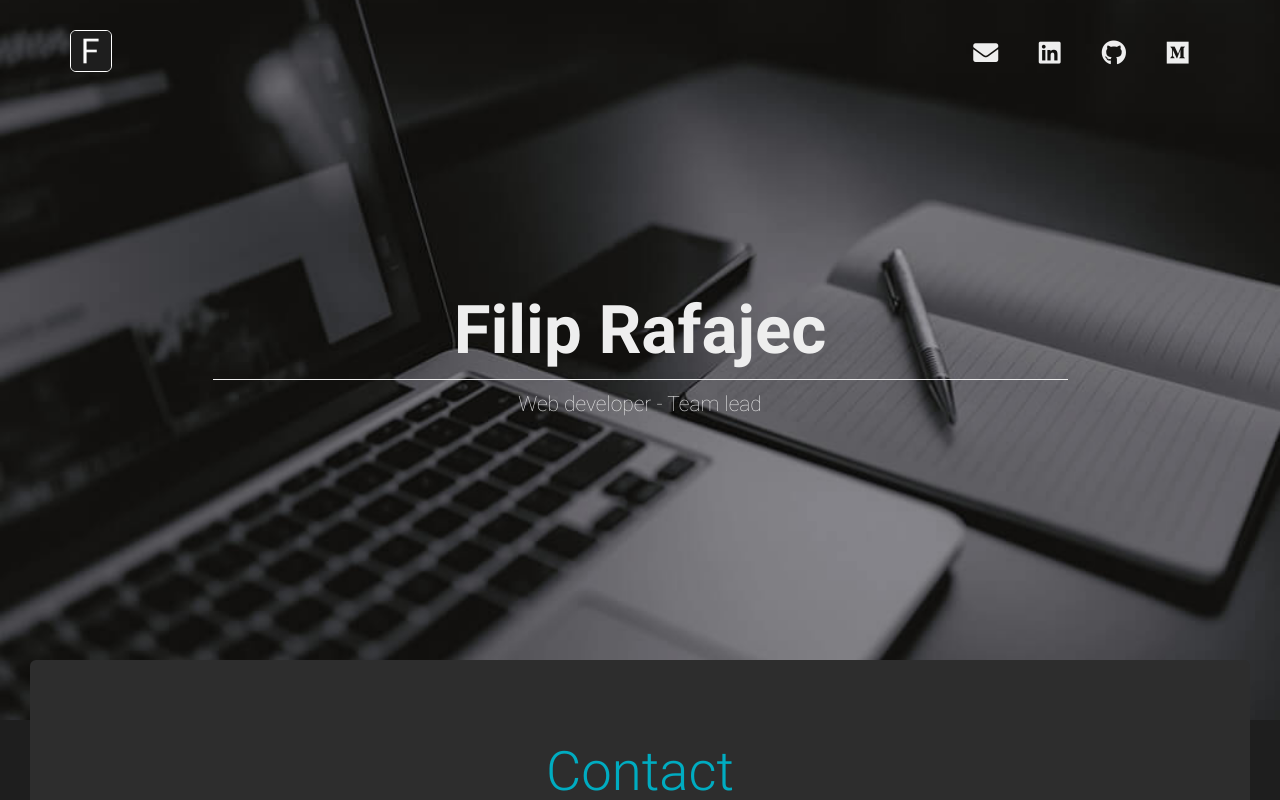
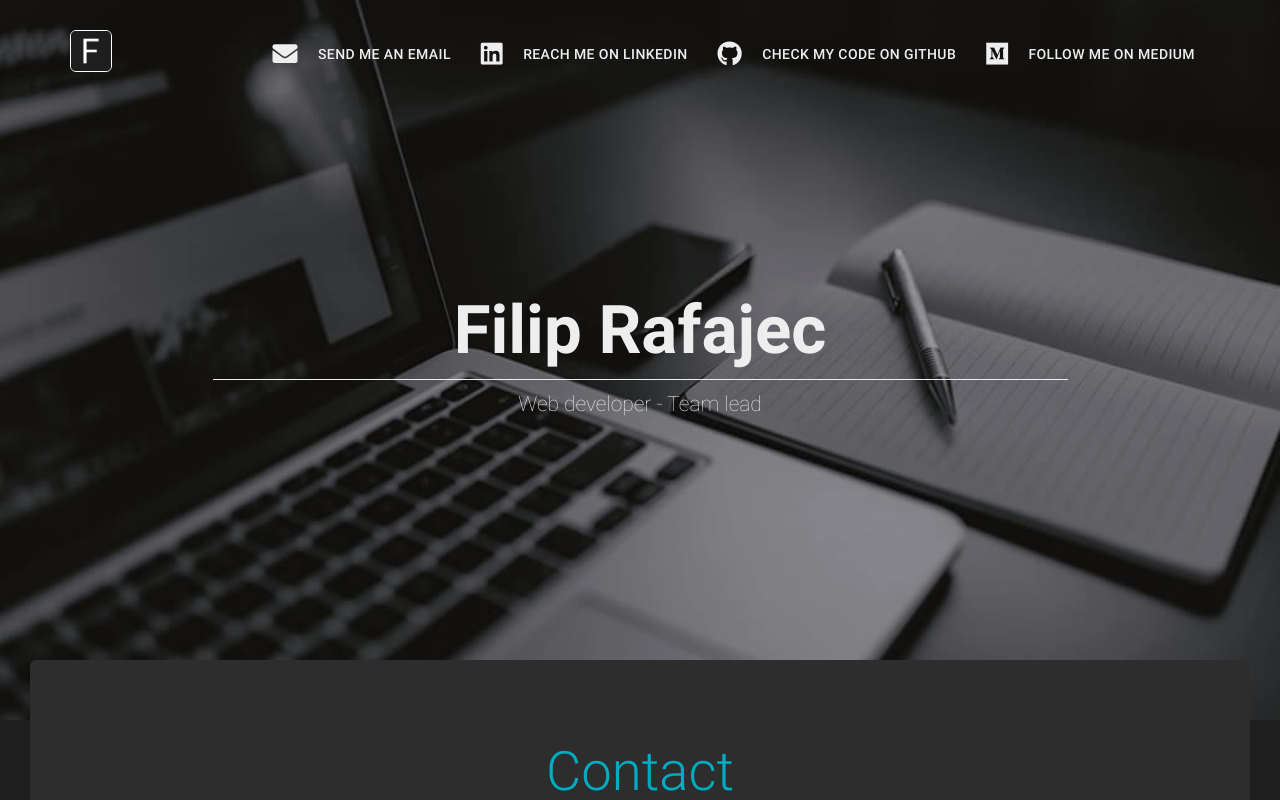
Before and after one commit to frafajec/frafajec.github.io, a React (Create React App) app: page / in a window 1280 px wide. Shown: the top 800 px of the page. Built offline with nearby package versions, Linux system fonts and the light colour scheme.

Commit message:
element updates

```diff
--- a/src/App/index.tsx
+++ b/src/App/index.tsx
@@ -30,6 +30,7 @@ class App extends React.Component<IAppProps, IAppState> {
           <Contact id={scrollTo.contact} />
           <hr className={classes.underline} />
           <Profile id={scrollTo.profile} />
+          <hr className={classes.underline} />
           <Experiences id={scrollTo.experiences} />
         </div>
         <Footer />
--- /dev/null
+++ b/src/components/Nav/HeaderLinks/Item/index.tsx
@@ -0,0 +1,46 @@
+/*eslint-disable*/
+import * as React from 'react';
+
+// @material-ui/core components
+import withStyles, { WithStyles } from '@material-ui/core/styles/withStyles';
+import ListItem from '@material-ui/core/ListItem';
+import Button from '@material-ui/core/Button';
+import Tooltip from '@material-ui/core/Tooltip';
+
+import { headerLinks, headerLinkKey } from 'core/constants';
+import styles from './styles';
+
+// ------------------------------------------------------------
+interface IItemProps {
+  readonly drawer?: boolean;
+  readonly values: typeof headerLinks[headerLinkKey];
+}
+interface IProps extends WithStyles<typeof styles>, IItemProps {}
+
+// ------------------------------------------------------------
+function Item({ ...props }: IProps) {
+  const { classes, drawer = false, values } = props;
+
+  return (
+    <ListItem className={classes.listItem}>
+      <Tooltip
+        id={values.id}
+        title={values.title}
+        placement={window.innerWidth > 959 ? 'top' : 'left'}
+        classes={{ tooltip: classes.tooltip }}
+      >
+        <Button
+          href={values.href}
+          target="_blank"
+          onClick={values.onClick}
+          className={classes.navLink}
+        >
+          <i className={classes.icons + ' ' + values.icon} />
+          {drawer ? <span className={classes.navLinkText}>{values.title}</span> : null}
+        </Button>
+      </Tooltip>
+    </ListItem>
+  );
+}
+
+export default withStyles(styles)(Item);
--- /dev/null
+++ b/src/components/Nav/HeaderLinks/Item/styles.ts
@@ -0,0 +1,60 @@
+import { Theme, createStyles } from '@material-ui/core';
+import variables from 'styles/variables';
+
+// ------------------------------------------------------------
+const headerLinksStyle = (theme: Theme) =>
+  createStyles({
+    icons: {
+      fontSize: '25px',
+      position: 'relative',
+    },
+    listItem: {
+      color: 'inherit',
+      display: 'block',
+      float: 'left',
+      padding: '0',
+      width: 'auto',
+      [theme.breakpoints.down('sm')]: {
+        '&:after': {
+          backgroundColor: variables.colors.white,
+          content: '""',
+          display: 'block',
+          height: '1px',
+          marginLeft: '15px',
+          width: 'calc(100% - 30px)',
+        },
+        width: '100%',
+      },
+    },
+    navLink: {
+      '&:hover,&:focus': {
+        background: variables.colors.shadow,
+        color: variables.colors.blue,
+      },
+      color: 'inherit',
+      padding: '0.9375rem',
+      [theme.breakpoints.down('sm')]: {
+        '& > span:first-child': {
+          justifyContent: 'flex-start',
+        },
+        margin: '8px 0 8px 15px',
+        textAlign: 'left',
+        width: 'calc(100% - 30px)',
+      },
+    },
+    navLinkText: {
+      margin: '2px 0 0 20px',
+    },
+    tooltip: {
+      background: variables.colors.white,
+      color: variables.colors.black,
+      fontSize: '0.875em',
+      lineHeight: '1.7em',
+      maxWidth: '200px',
+      minWidth: '130px',
+      padding: '10px 15px',
+      textAlign: 'center',
+    },
+  });
+
+export default headerLinksStyle;
--- a/src/components/Nav/HeaderLinks/index.tsx
+++ b/src/components/Nav/HeaderLinks/index.tsx
@@ -4,12 +4,11 @@ import * as React from 'react';
 // @material-ui/core components
 import withStyles, { WithStyles } from '@material-ui/core/styles/withStyles';
 import List from '@material-ui/core/List';
-import ListItem from '@material-ui/core/ListItem';
 import Button from '@material-ui/core/Button';
-import Tooltip from '@material-ui/core/Tooltip';
 
-import { urls } from 'core/constants';
-import GA from 'core/ga';
+import Item from './Item';
+
+import { headerLinkKey, headerLinks } from 'core/constants';
 import styles from './styles';
 
 // ------------------------------------------------------------
@@ -27,81 +26,14 @@ function HeaderLinks({ ...props }: IProps) {
     <>
       {drawer && (
         <Button className={classes.closeButton} onClick={onDrawerClose}>
-          <i className={classes.icons + ' far fa-times-circle'} />
+          <i className={'far fa-times-circle'} />
         </Button>
       )}
       <List className={classes.list}>
-        <ListItem className={classes.listItem}>
-          <Tooltip
-            id="email"
-            title="Send me an email"
-            placement={window.innerWidth > 959 ? 'top' : 'left'}
-            classes={{ tooltip: classes.tooltip }}
-          >
-            <Button
-              href={`mailto:${urls.EMAIL}`}
-              onClick={GA.openEmail}
-              className={classes.navLink}
-            >
-              <i className={classes.icons + ' fas fa-envelope'} />
-              {drawer ? <span className={classes.navLinkText}>Send me an email</span> : null}
-            </Button>
-          </Tooltip>
-        </ListItem>
-        <ListItem className={classes.listItem}>
-          <Tooltip
-            id="linkedin"
-            title="Reach me on linkedin"
-            placement={window.innerWidth > 959 ? 'top' : 'left'}
-            classes={{ tooltip: classes.tooltip }}
-          >
-            <Button
-              href={urls.LINKEDIN}
-              target="_blank"
-              onClick={GA.openLinkedin}
-              className={classes.navLink}
-            >
-              <i className={classes.icons + ' fab fa-linkedin'} />
-              {drawer ? <span className={classes.navLinkText}>Reach me on linkedin</span> : null}
-            </Button>
-          </Tooltip>
-        </ListItem>
-        <ListItem className={classes.listItem}>
-          <Tooltip
-            id="github"
-            title="Check my code on github"
-            placement={window.innerWidth > 959 ? 'top' : 'left'}
-            classes={{ tooltip: classes.tooltip }}
-          >
-            <Button
-              href={urls.GITHUB}
-              target="_blank"
-              onClick={GA.openGithub}
-              className={classes.navLink}
-            >
-              <i className={classes.icons + ' fab fa-github'} />
-              {drawer ? <span className={classes.navLinkText}>Check my code on github</span> : null}
-            </Button>
-          </Tooltip>
-        </ListItem>
-        <ListItem className={classes.listItem}>
-          <Tooltip
-            id="medium"
-            title="Follow me on medium"
-            placement={window.innerWidth > 959 ? 'top' : 'left'}
-            classes={{ tooltip: classes.tooltip }}
-          >
-            <Button
-              href={urls.MEDIUM}
-              target="_blank"
-              onClick={GA.openMedium}
-              className={classes.navLink}
-            >
-              <i className={classes.icons + ' fab fa-medium'} />
-              {drawer ? <span className={classes.navLinkText}>Follow me on medium</span> : null}
-            </Button>
-          </Tooltip>
-        </ListItem>
+        <Item drawer values={headerLinks[headerLinkKey.email]} />
+        <Item drawer values={headerLinks[headerLinkKey.linkedin]} />
+        <Item drawer values={headerLinks[headerLinkKey.github]} />
+        <Item drawer values={headerLinks[headerLinkKey.medium]} />
       </List>
     </>
   );
--- a/src/components/Nav/HeaderLinks/styles.ts
+++ b/src/components/Nav/HeaderLinks/styles.ts
@@ -4,67 +4,15 @@ import variables from 'styles/variables';
 // ------------------------------------------------------------
 const headerLinksStyle = (theme: Theme) =>
   createStyles({
-    icons: {
-      fontSize: '25px',
-      position: 'relative',
-    },
     list: {
-      color: 'inherit',
-      fontSize: '0.9rem',
-      margin: 0,
       padding: 0,
-    },
-    listItem: {
-      color: 'inherit',
-      display: 'block',
-      float: 'left',
-      padding: '0',
-      width: 'auto',
-      [theme.breakpoints.down('sm')]: {
-        '&:after': {
-          backgroundColor: variables.colors.white,
-          content: '""',
-          display: 'block',
-          height: '1px',
-          marginLeft: '15px',
-          width: 'calc(100% - 30px)',
-        },
-        width: '100%',
-      },
-    },
-    navLink: {
-      '&:hover,&:focus': {
-        background: variables.colors.shadow,
-        color: variables.colors.blue,
-      },
-      color: 'inherit',
-      padding: '0.9375rem',
-      [theme.breakpoints.down('sm')]: {
-        '& > span:first-child': {
-          justifyContent: 'flex-start',
-        },
-        margin: '8px 0 8px 15px',
-        textAlign: 'left',
-        width: 'calc(100% - 30px)',
-      },
-    },
-    navLinkText: {
-      margin: '2px 0 0 20px',
-    },
-    tooltip: {
-      background: variables.colors.white,
-      color: variables.colors.black,
-      fontSize: '0.875em',
-      lineHeight: '1.7em',
-      maxWidth: '200px',
-      minWidth: '130px',
-      padding: '10px 15px',
-      textAlign: 'center',
+      color: variables.colors.white,
     },
     closeButton: {
       position: 'absolute',
       bottom: 20,
       left: 'calc(50% - 31px)',
+      color: variables.colors.white,
 
       '& i': {
         fontSize: 50,
--- a/src/components/Nav/index.tsx
+++ b/src/components/Nav/index.tsx
@@ -71,7 +71,6 @@ class Header extends React.Component<IHeaderProps, IHeaderState> {
       <AppBar className={classes.appBar}>
         <Toolbar className={classes.container}>
           <div className={classes.flex} onClick={this.onLogoClick}>
-            {/* <i className={classes.logo + ' fab fa-github-alt'} /> */}
             <img src={icon} alt="home" className={classes.logo} />
           </div>
 
--- a/src/components/Nav/styles.ts
+++ b/src/components/Nav/styles.ts
@@ -65,6 +65,7 @@ const styles = createStyles({
   },
   drawerPaper: {
     width: '90%',
+    background: variables.colors.background,
   },
 });
 
--- a/src/core/constants.ts
+++ b/src/core/constants.ts
@@ -1,3 +1,5 @@
+import GA from 'core/ga';
+
 export const urls = {
   EMAIL: 'filip.rafajec@gmail.com',
   GITHUB: 'https://github.com/frafajec',
@@ -12,3 +14,40 @@ export const scrollTo: TScrollTo = {
   profile: 'profile',
   top: 'top',
 };
+
+export enum headerLinkKey {
+  email,
+  linkedin,
+  github,
+  medium,
+}
+export const headerLinks = {
+  [headerLinkKey.email]: {
+    id: 'email',
+    title: 'Send me an email',
+    href: `mailto:${urls.EMAIL}`,
+    icon: 'fas fa-envelope',
+    onClick: GA.openEmail,
+  },
+  [headerLinkKey.linkedin]: {
+    id: 'linkedin',
+    title: 'Reach me on linkedin',
+    href: urls.LINKEDIN,
+    icon: 'fab fa-linkedin',
+    onClick: GA.openLinkedin,
+  },
+  [headerLinkKey.github]: {
+    id: 'github',
+    title: 'Check my code on github',
+    href: urls.GITHUB,
+    icon: 'fab fa-github',
+    onClick: GA.openGithub,
+  },
+  [headerLinkKey.medium]: {
+    id: 'medium',
+    title: 'Follow me on medium',
+    href: urls.MEDIUM,
+    icon: 'fab fa-medium',
+    onClick: GA.openMedium,
+  },
+};
```
Also changed, not shown: src/components/Experiences/index.tsx (+5 -4 lines).
